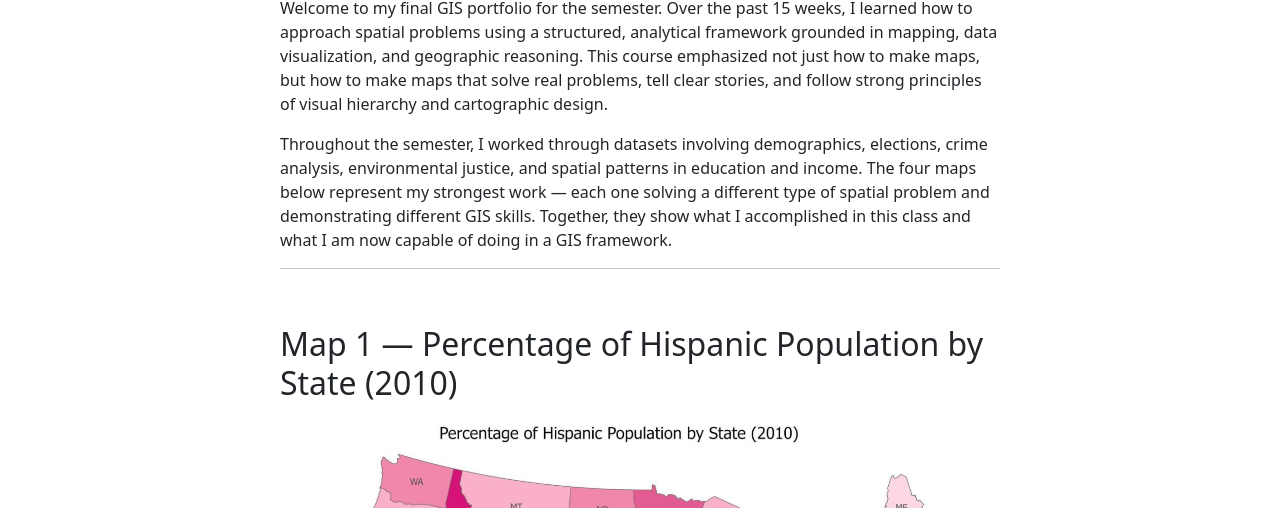
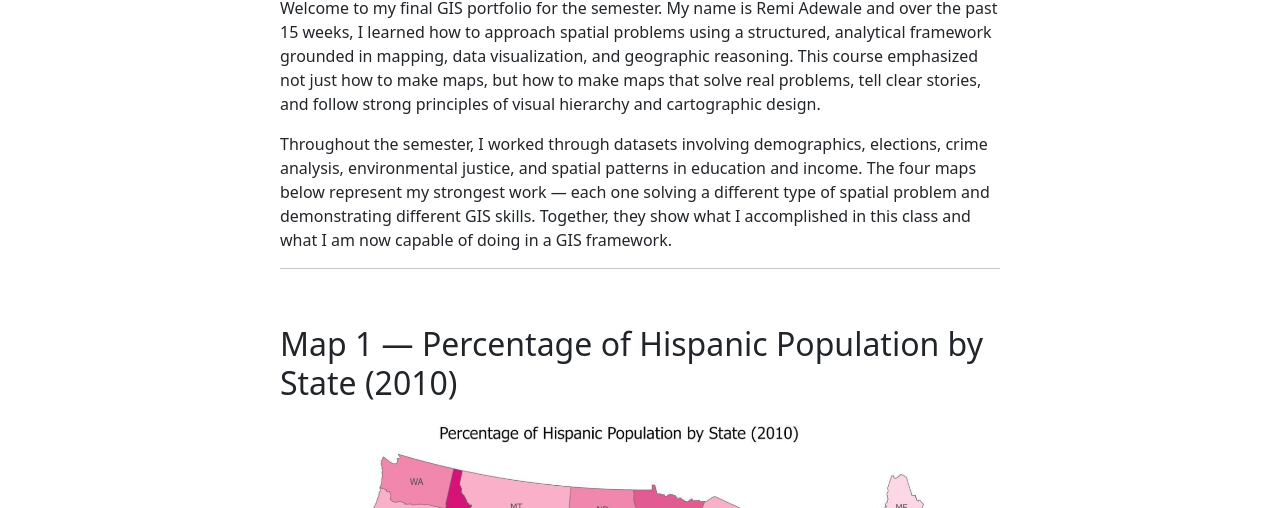
Before and after one commit to tuu59529/fgis, a plain HTML site: page index.html in a window 1280 px wide. Shown: the part 592-1100 px from the top of the page. Drawn offline with nearby package versions, Linux system fonts and the light colour scheme.

Commit message:
update texts

```diff
--- a/index.html
+++ b/index.html
@@ -41,7 +41,7 @@
                     <div class="col-lg-8">
                         <h2>Introduction</h2>
   <p>
-    Welcome to my final GIS portfolio for the semester. Over the past 15 weeks, I learned how to approach spatial problems using a structured, analytical framework grounded in mapping, data visualization, and geographic reasoning. This course emphasized not just how to make maps, but how to make maps that solve real problems, tell clear stories, and follow strong principles of visual hierarchy and cartographic design.
+    Welcome to my final GIS portfolio for the semester. My name is Remi Adewale and over the past 15 weeks, I learned how to approach spatial problems using a structured, analytical framework grounded in mapping, data visualization, and geographic reasoning. This course emphasized not just how to make maps, but how to make maps that solve real problems, tell clear stories, and follow strong principles of visual hierarchy and cartographic design.
   </p>
   <p>
     Throughout the semester, I worked through datasets involving demographics, elections, crime analysis, environmental justice, and spatial patterns in education and income. The four maps below represent my strongest work — each one solving a different type of spatial problem and demonstrating different GIS skills. Together, they show what I accomplished in this class and what I am now capable of doing in a GIS framework.
```
